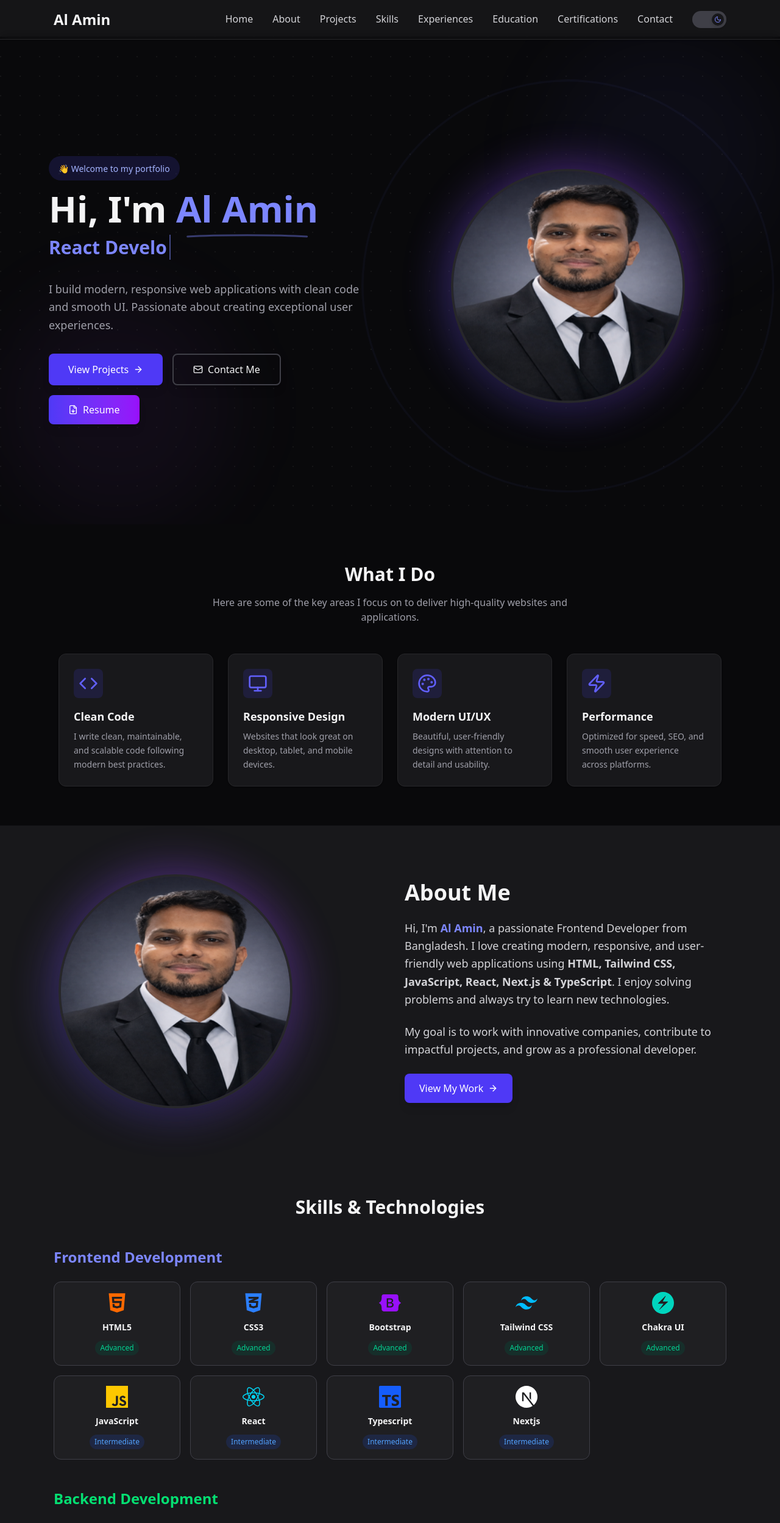
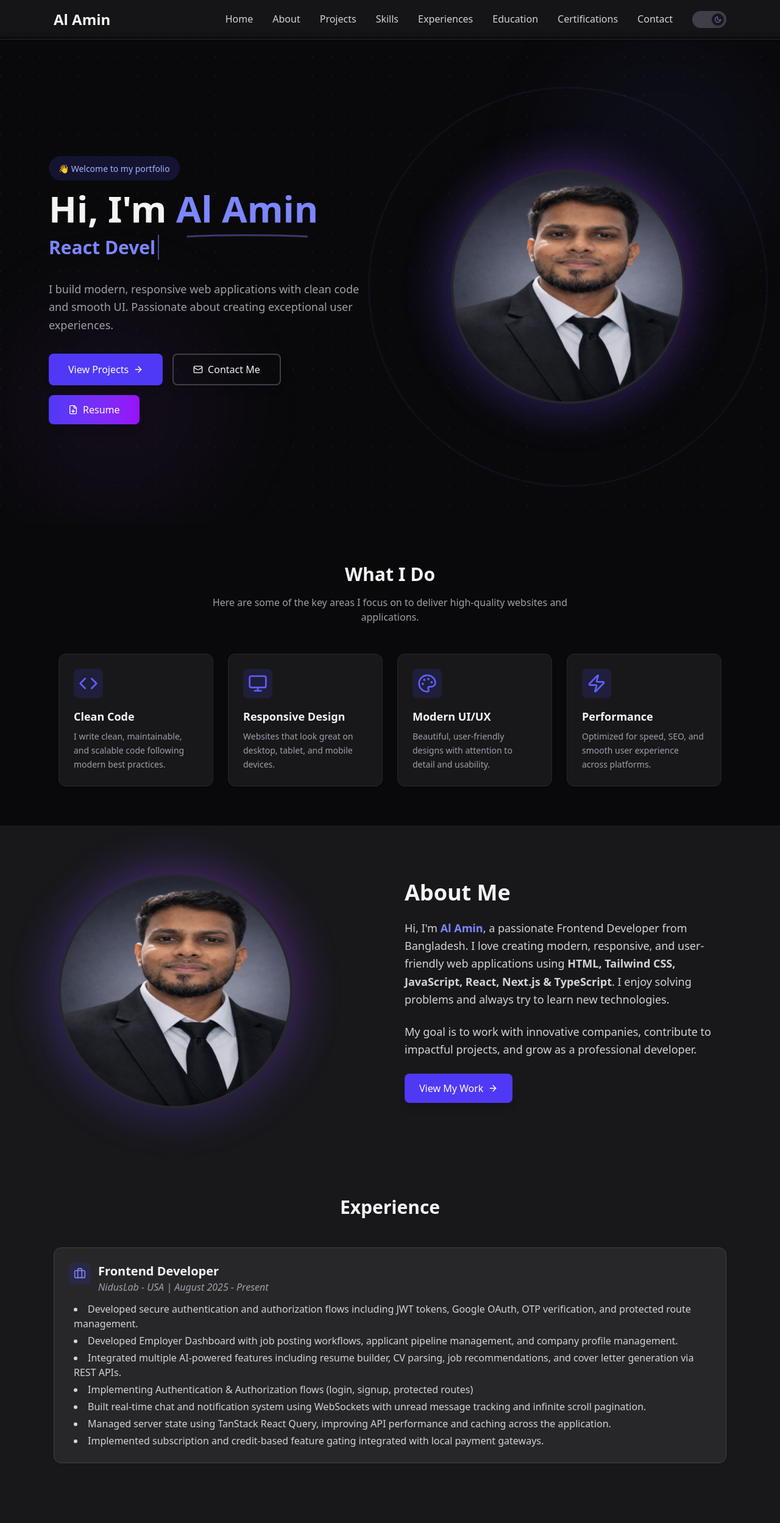
Before and after one commit to alamincse2003/portfolio-of-al-amin, a Next.js app: page / in a window 1280 px wide. Shown: the top 2498 px of the page at 61% size. Built offline with nearby package versions, Linux system fonts and the light colour scheme.

Commit message:
skill section updated

```diff
--- a/app/components/Projects.jsx
+++ b/app/components/Projects.jsx
@@ -37,7 +37,7 @@ const Projects = () => {
           <button
             key={tab}
             onClick={() => setActiveTab(tab)}
-            className={`px-4 sm:px-6 py-2 rounded-lg font-medium text-sm sm:text-base transition-all duration-300 ${
+            className={`px-4 sm:px-6 py-2 rounded-lg font-medium text-sm sm:text-base transition-all duration-300 cursor-pointer ${
               activeTab === tab
                 ? "bg-indigo-600 dark:bg-indigo-500 text-white shadow-md"
                 : "bg-white dark:bg-zinc-900 border border-zinc-300 dark:border-zinc-700 text-zinc-800 dark:text-zinc-300 hover:border-indigo-400 dark:hover:border-indigo-500"
--- a/app/data/experiences.js
+++ b/app/data/experiences.js
@@ -4,29 +4,28 @@ export const experiences = [
     company: "NidusLab - USA",
     duration: "August 2025 - Present",
     details: [
-      "Working on a large-scale AI-integrated SaaS job platform that connects recruiters and job seekers.",
-      "Building modern, scalable UI using React.js, TypeScript, and Chakra UI",
-      "Converting Figma designs into pixel-perfect, responsive components",
+      "Developed secure authentication and authorization flows including JWT tokens, Google OAuth, OTP verification, and protected route management.",
+      "Developed Employer Dashboard with job posting workflows, applicant pipeline management, and company profile management.",
+      "Integrated multiple AI-powered features including resume builder, CV parsing, job recommendations, and cover letter generation via REST APIs.",
       "Implementing Authentication & Authorization flows (login, signup, protected routes)",
-      "Integrating Python-based REST APIs for job posting, user profiles, and application systems.",
-      "Collaborating with backend and product teams to deliver features in an agile environment.",
-      "Improving performance, reusability, and maintainability of frontend components.",
-      "Gaining real-world experience in SaaS product development, AI feature integration, and production-level code practices.",
+      "Built real-time chat and notification system using WebSockets with unread message tracking and infinite scroll pagination.",
+      "Managed server state using TanStack React Query, improving API performance and caching across the application.",
+      "Implemented subscription and credit-based feature gating integrated with local payment gateways.",
     ],
   },
-  {
-    role: "Junior Web Developer",
-    company: "NEXABD",
-    duration: "January 2025 - July 2025",
-    details: [
-      "Working on a large-scale AI-integrated SaaS job platform that connects recruiters and job  seekers.",
-      "Building modern, scalable UI using React.js, TypeScript, and Chakra UI.",
-      "Converting Figma designs into pixel-perfect, responsive components.",
-      "Implementing Authentication & Authorization flows (login, signup, protected routes).",
-      "Integrating Python-based REST APIs for job posting, user profiles, and application systems.",
-      "Collaborating with backend and product teams to deliver features in an agile environment.",
-      "Improving performance, reusability, and maintainability of frontend components.",
-      "Gaining real-world experience in SaaS product development, AI feature integration, and production-level code practices.",
-    ],
-  },
+  // {
+  //   role: "Junior Web Developer",
+  //   company: "NEXABD",
+  //   duration: "January 2025 - July 2025",
+  //   details: [
+  //     "Working on a large-scale AI-integrated SaaS job platform that connects recruiters and job  seekers.",
+  //     "Building modern, scalable UI using React.js, TypeScript, and Chakra UI.",
+  //     "Converting Figma designs into pixel-perfect, responsive components.",
+  //     "Implementing Authentication & Authorization flows (login, signup, protected routes).",
+  //     "Integrating Python-based REST APIs for job posting, user profiles, and application systems.",
+  //     "Collaborating with backend and product teams to deliver features in an agile environment.",
+  //     "Improving performance, reusability, and maintainability of frontend components.",
+  //     "Gaining real-world experience in SaaS product development, AI feature integration, and production-level code practices.",
+  //   ],
+  // },
 ];
--- a/app/data/projects.js
+++ b/app/data/projects.js
@@ -10,6 +10,15 @@ export const projects = [
   },
   {
     id: 2,
+    title: "Job Portal Web App",
+    type: "Personal",
+    image: "/images/projects/job-portal-web-app.png",
+    tech: ["Tailwind CSS", "React", "React Router", "Context API"],
+    live: "https://job-portal-web-app-ashy.vercel.app",
+    code: "https://github.com/alamincse2003/job-portal-web-app",
+  },
+  {
+    id: 3,
     title: "Smart Tracker Expense Web App",
     type: "Personal",
     image: "/images/projects/smart-tracker-expense-app.png",
@@ -18,7 +27,7 @@ export const projects = [
     code: "https://github.com/alamincse2003/Smart-Expense-Tracker-Web-App",
   },
   {
-    id: 3,
+    id: 4,
     title: "QuickMart ( E-commerce )",
     type: "Personal",
     image: "/images/projects/quickmark.png",
@@ -28,7 +37,7 @@ export const projects = [
   },
 
   {
-    id: 4,
+    id: 5,
     title: "Extension Lab",
     type: "Client",
     image: "/images/projects/extention-lab.png",
--- a/app/page.js
+++ b/app/page.js
@@ -14,9 +14,9 @@ export default function Home() {
       <Hero />
       <Features />
       <About />
+      <Experiences />
       <Skills />
       <Projects />
-      <Experiences />
       <Eductaion />
       <Certifications />
       <Contact />
```
